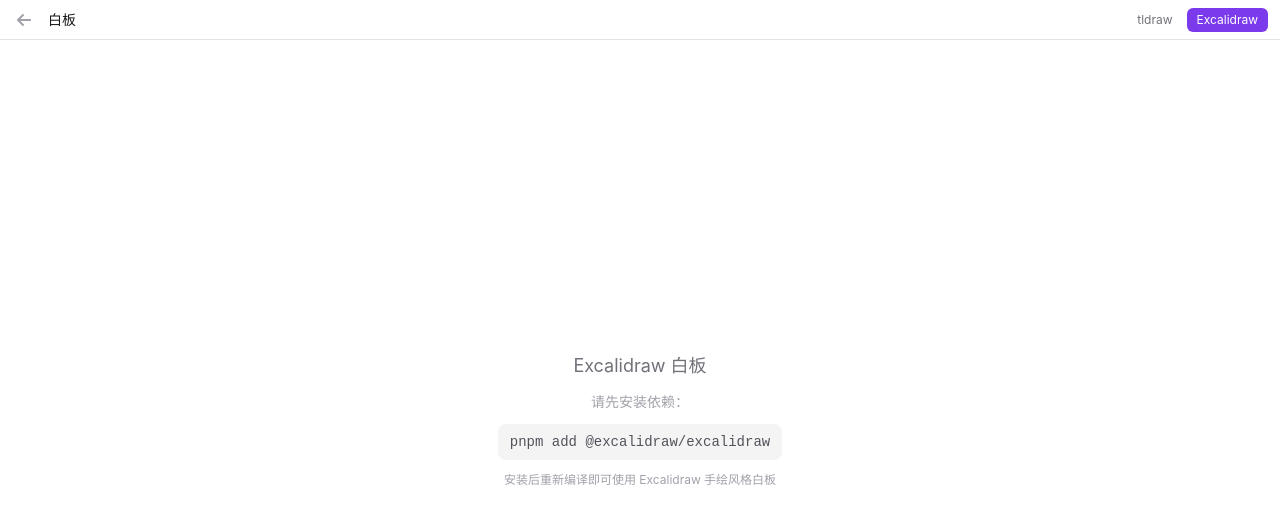
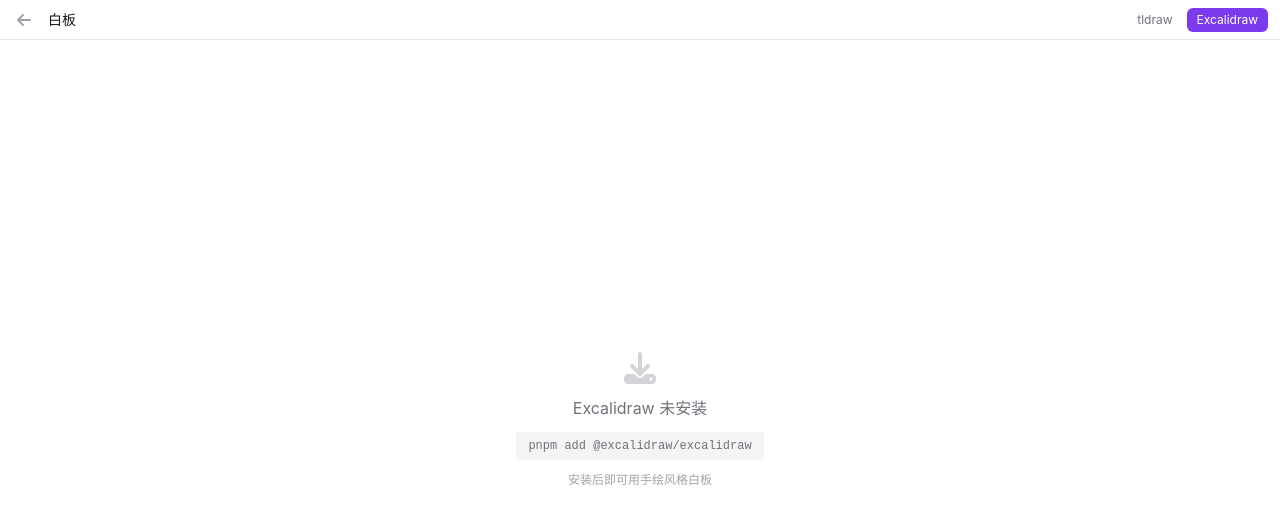
Before and after one commit to fengjutian/AI-Second-Brain, a React (Vite) app: page /whiteboard in a window 1280 px wide. Both pictures are taken after a click on the button "Excalidraw". Shown: the top 524 px of the page. Built offline with nearby package versions, Linux system fonts and the light colour scheme.

Commit message:
chore(build): 更新构建产物并修复Excalidraw白板组件
更新了前端构建产物，包括Excalidraw白板组件的改进，
现在支持动态加载依赖并在未安装时显示友好提示。

同时修复了后端.session文件的时间戳问题。

```diff
--- a/src-tauri/capabilities/default.json
+++ b/src-tauri/capabilities/default.json
@@ -20,6 +20,10 @@
       "allow": [{ "path": "**" }]
     },
     {
+      "identifier": "fs:allow-write-text-file",
+      "allow": [{ "path": "**" }]
+    },
+    {
       "identifier": "fs:allow-exists",
       "allow": [{ "path": "**" }]
     },
--- a/src/components/editor/Editor.tsx
+++ b/src/components/editor/Editor.tsx
@@ -85,6 +85,21 @@
     editorProps: {
       attributes: {
         class: "tiptap outline-none min-h-full",
+      },
+      handleDOMEvents: {
+        keydown: (view, event) => {
+          if ((event.ctrlKey || event.metaKey) && event.key === "s") {
+            event.preventDefault();
+            if (saveTimerRef.current) {
+              clearTimeout(saveTimerRef.current);
+              saveTimerRef.current = undefined;
+            }
+            pendingSaveRef.current?.();
+            pendingSaveRef.current = null;
+            return true;
+          }
+          return false;
+        },
       },
     },
     onUpdate: ({ editor }) => {
--- a/src/pages/ExcalidrawBoard.tsx
+++ b/src/pages/ExcalidrawBoard.tsx
@@ -1,20 +1,52 @@
-import { FaDownload } from "react-icons/fa6";
+import { useState, useEffect } from "react";
+import { FaDownload, FaSpinner } from "react-icons/fa6";
+
+let ExcalidrawComponent: any = null;
 
 export function ExcalidrawBoard() {
+  const [status, setStatus] = useState<"loading" | "loaded" | "unavailable">("loading");
+
+  useEffect(() => {
+    if (ExcalidrawComponent) {
+      setStatus("loaded");
+      return;
+    }
+    // Dynamic import — only executes at runtime, won't fail build
+    new Function("return import('@excalidraw/excalidraw')")()
+      .then((mod: any) => {
+        ExcalidrawComponent = mod.Excalidraw || mod.default;
+        setStatus("loaded");
+      })
+      .catch(() => setStatus("unavailable"));
+  }, []);
+
+  if (status === "loading") {
+    return (
+      <div className="flex items-center justify-center h-full gap-2 text-sm text-zinc-400">
+        <FaSpinner size={16} className="animate-spin text-blue-500" />
+        加载白板...
+      </div>
+    );
+  }
+
+  if (status === "unavailable" || !ExcalidrawComponent) {
+    return (
+      <div className="flex items-center justify-center h-full">
+        <div className="text-center space-y-3">
+          <FaDownload size={32} className="mx-auto text-zinc-300" />
+          <p className="text-zinc-500 dark:text-zinc-400">Excalidraw 未安装</p>
+          <code className="inline-block px-3 py-1.5 text-xs bg-zinc-100 dark:bg-zinc-800 rounded text-zinc-500">
+            pnpm add @excalidraw/excalidraw
+          </code>
+          <p className="text-xs text-zinc-400">安装后即可用手绘风格白板</p>
+        </div>
+      </div>
+    );
+  }
+
   return (
-    <div className="flex items-center justify-center h-full">
-      <div className="text-center space-y-3">
-        <p className="text-zinc-500 dark:text-zinc-400 text-lg">Excalidraw 白板</p>
-        <p className="text-sm text-zinc-400">
-          请先安装依赖：
-        </p>
-        <code className="inline-block px-3 py-2 text-sm bg-zinc-100 dark:bg-zinc-800 rounded-lg text-zinc-600 dark:text-zinc-300">
-          pnpm add @excalidraw/excalidraw
-        </code>
-        <p className="text-xs text-zinc-400">
-          安装后重新编译即可使用 Excalidraw 手绘风格白板
-        </p>
-      </div>
+    <div className="h-full w-full">
+      <ExcalidrawComponent />
     </div>
   );
 }
```
Also changed, not shown: 11 other files (tests, documents, lock files or other folders).
